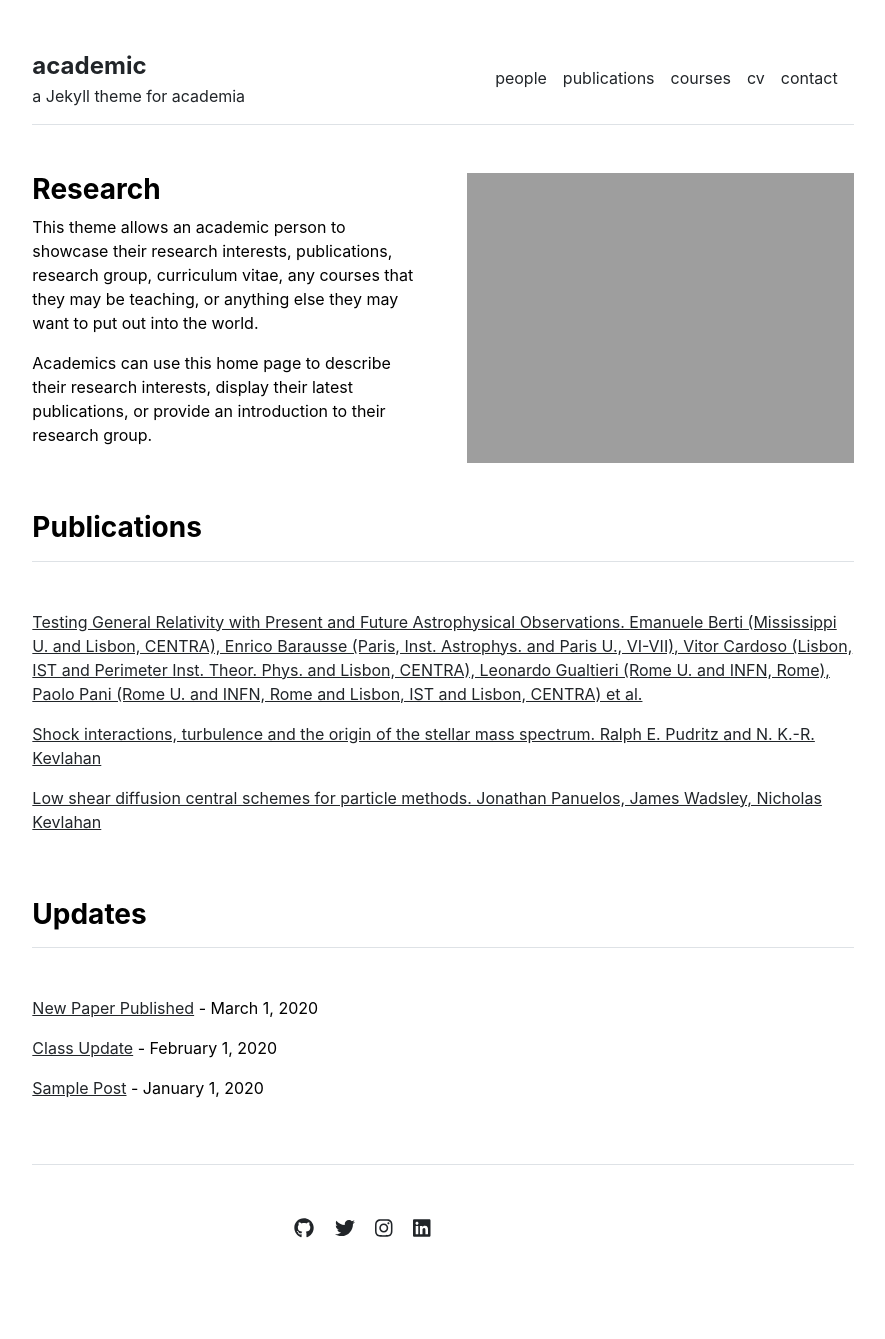
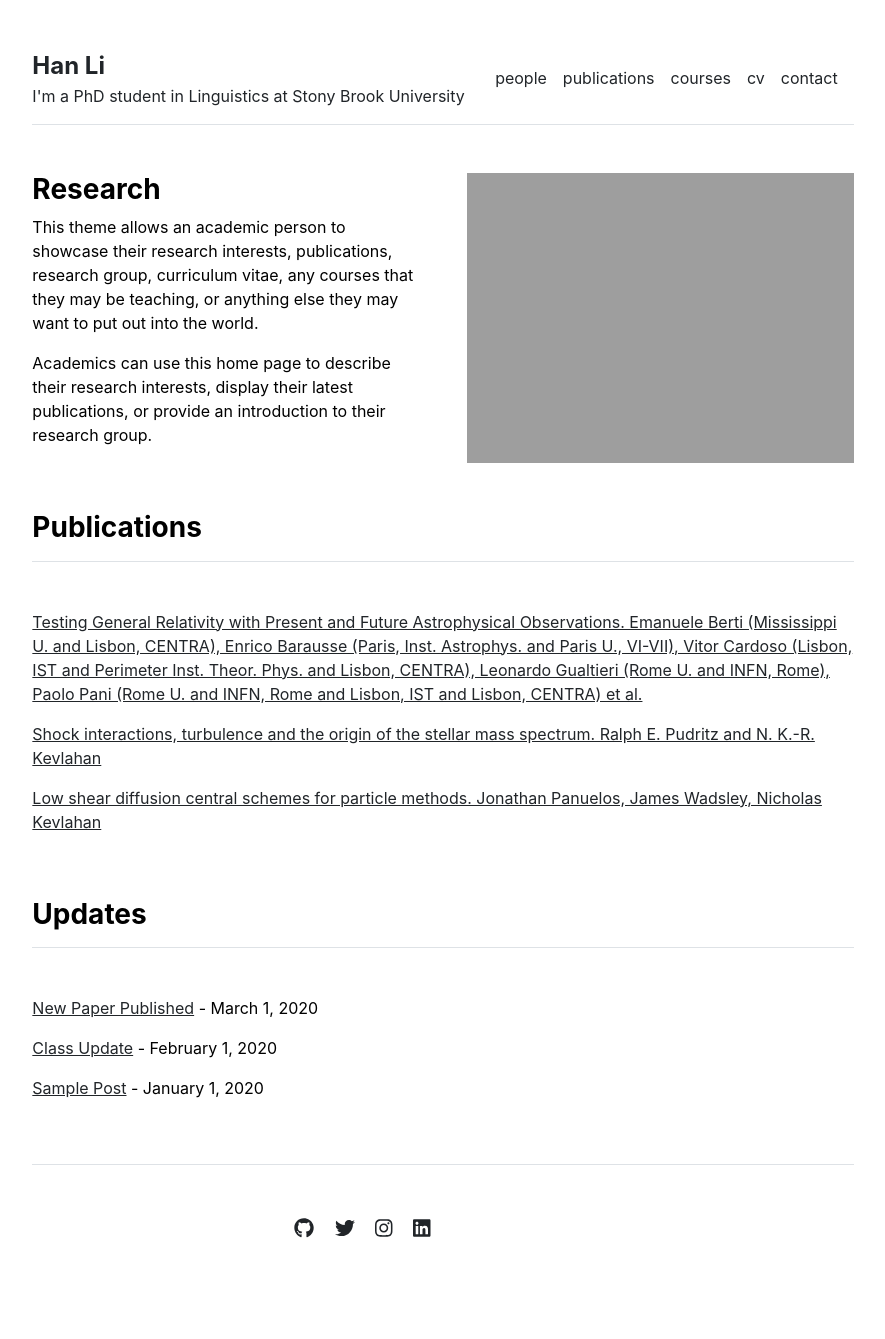
Before and after one commit to lihan829/lihan829.github.io, a Jekyll site: the page built from index.md, in a window 1280 px wide. Shown: the whole page, without its empty margins (197-1082 px from the left). Built offline with Jekyll 4.4.1, drawn with Linux system fonts in a browser that asks for light colours.

Commit message:
Update _config.yml

```diff
--- a/_config.yml
+++ b/_config.yml
@@ -1,4 +1,4 @@
-url: "" # the base hostname & protocol for your site, e.g. http://example.com
+url: "lihan829.github.io" # the base hostname & protocol for your site, e.g. http://example.com
 baseurl: "" # the subpath of your site, e.g. /blog
-title: "academic" # the name of your site, e.g. ACME Corp.
-description: "a Jekyll theme for academia"
+title: "Han Li" # the name of your site, e.g. ACME Corp.
+description: "I'm a PhD student in Linguistics at Stony Brook University"
```
